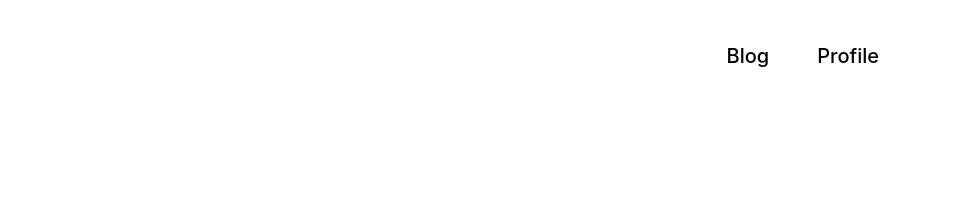
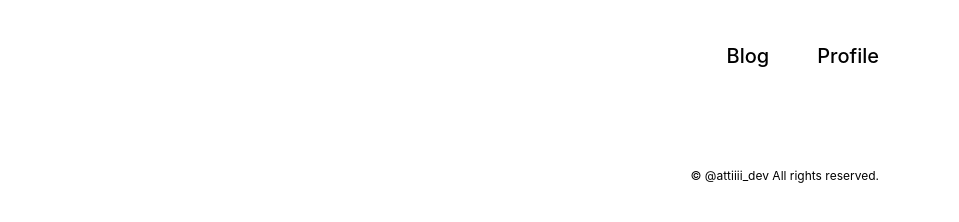
Before and after one commit to attiiii/-attiiii_dev, an Astro site: page / in a window 1280 px wide. Shown: the full height of the page, 321-1280 px from the left. Built offline with nearby package versions, Linux system fonts and the light colour scheme; Astro itself is replaced by a stand-in of ours.

Commit message:
フッターコンポーネントを追加

```diff
--- /dev/null
+++ b/src/components/Footer.astro
@@ -0,0 +1,7 @@
+<footer class="bg-white text-xs">
+  <div
+    class="mx-auto flex h-[80px] max-w-[1440px] items-center justify-end px-20"
+  >
+    &copy; @attiiii_dev All rights reserved.
+  </div>
+</footer>
--- a/src/layouts/Layout.astro
+++ b/src/layouts/Layout.astro
@@ -1,4 +1,5 @@
 ---
+import Footer from "@components/Footer.astro";
 import Header from "@components/Header.astro";
 
 interface Props {
@@ -20,5 +21,6 @@ const { title } = Astro.props;
   <body>
     <Header />
     <slot />
+    <Footer />
   </body>
 </html>
```
